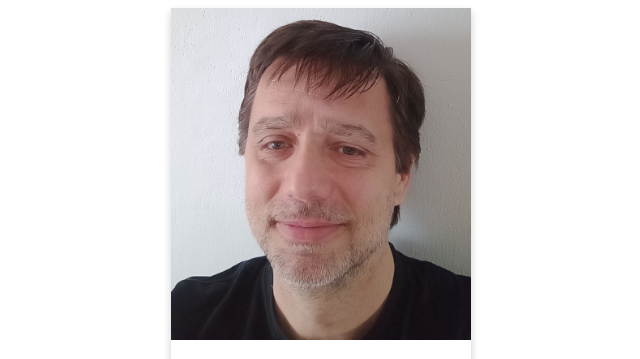
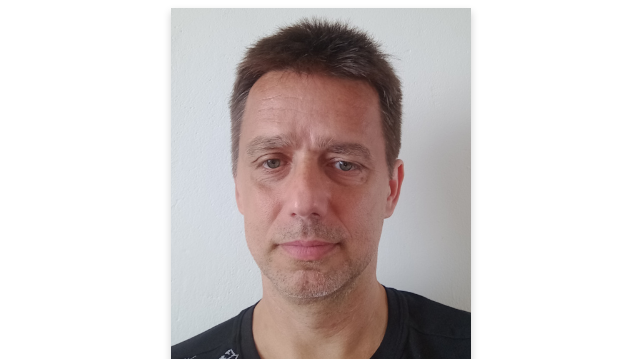
Before and after one commit to janobono/do-main-page, a plain HTML site: page index.html in a window 1280 px wide. Shown: the top 359 px of the page, without its empty margins (319-959 px from the left). Drawn offline with Linux system fonts and the light colour scheme.

Commit message:
New profile photo
Signed-off-by: janobono <janobono@gmail.com>

```diff
--- a/index.html
+++ b/index.html
@@ -31,7 +31,7 @@
 <body>
 
 <div class="card">
-    <img src="/images/personal02.jpg" alt="janobono" style="width:100%">
+    <img src="/images/personal03.jpg" alt="janobono" style="width:100%">
     <h1>janobono</h1>
     <p class="title">IT Developer & Enthusiast</p>
     <div style="margin: 24px 0;">
```
Also changed, not shown: images/personal03.jpg (added).
